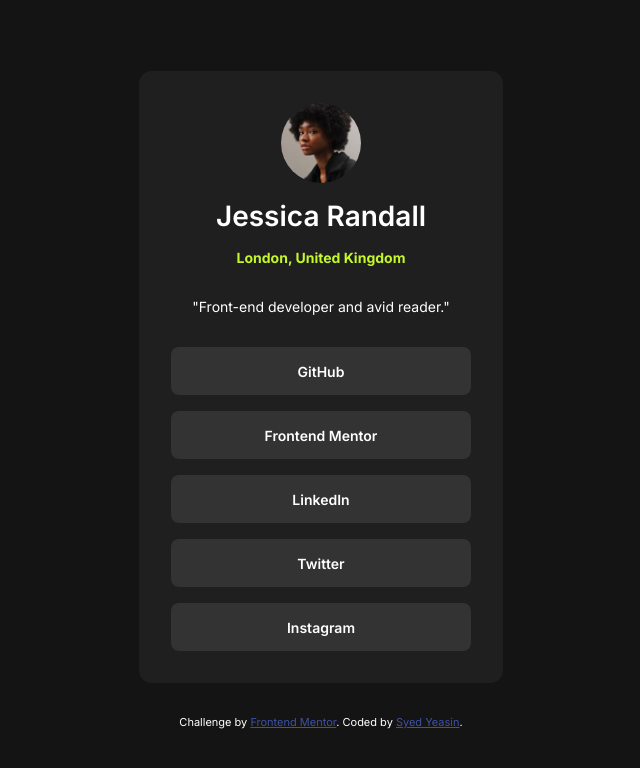
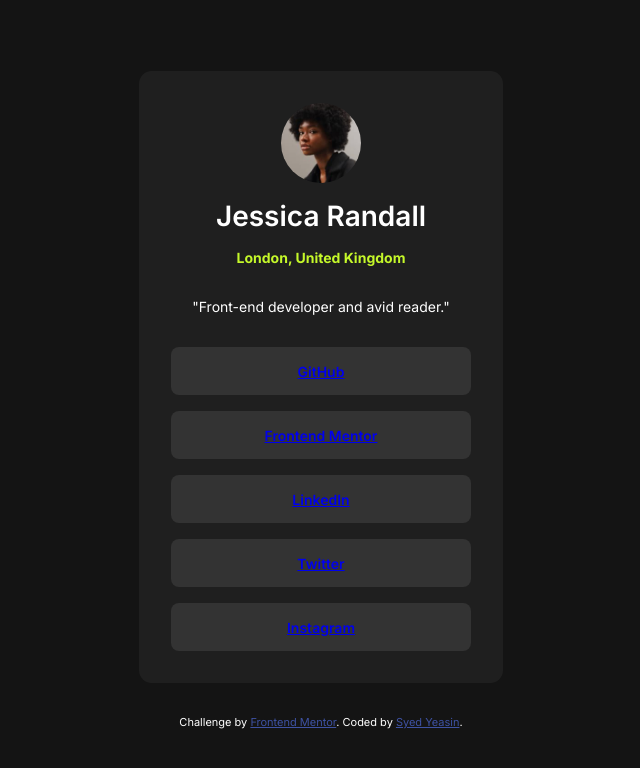
Before and after one commit to SyedYeasin-Coder/Social-links-profile, a plain HTML site: page index.html in a window 1280 px wide. Shown: the whole page, without its empty margins (319-959 px from the left). Drawn offline with Linux system fonts and the light colour scheme.

Commit message:
added link tags

```diff
--- a/index.html
+++ b/index.html
@@ -25,11 +25,11 @@
     </div>
     <div class="bottom-container">
       <ul>
-        <li>GitHub</li>
-        <li>Frontend Mentor</li>
-        <li>LinkedIn</li>
-        <li>Twitter</li>
-        <li>Instagram</li>
+        <li><a href="#">GitHub</a></li>
+        <li><a href="#">Frontend Mentor</a></li>
+        <li><a href="#">LinkedIn</a></li>
+        <li><a href="#">Twitter</a></li>
+        <li><a href="#">Instagram</a></li>
       </ul>
     </div>
   </main>
```
